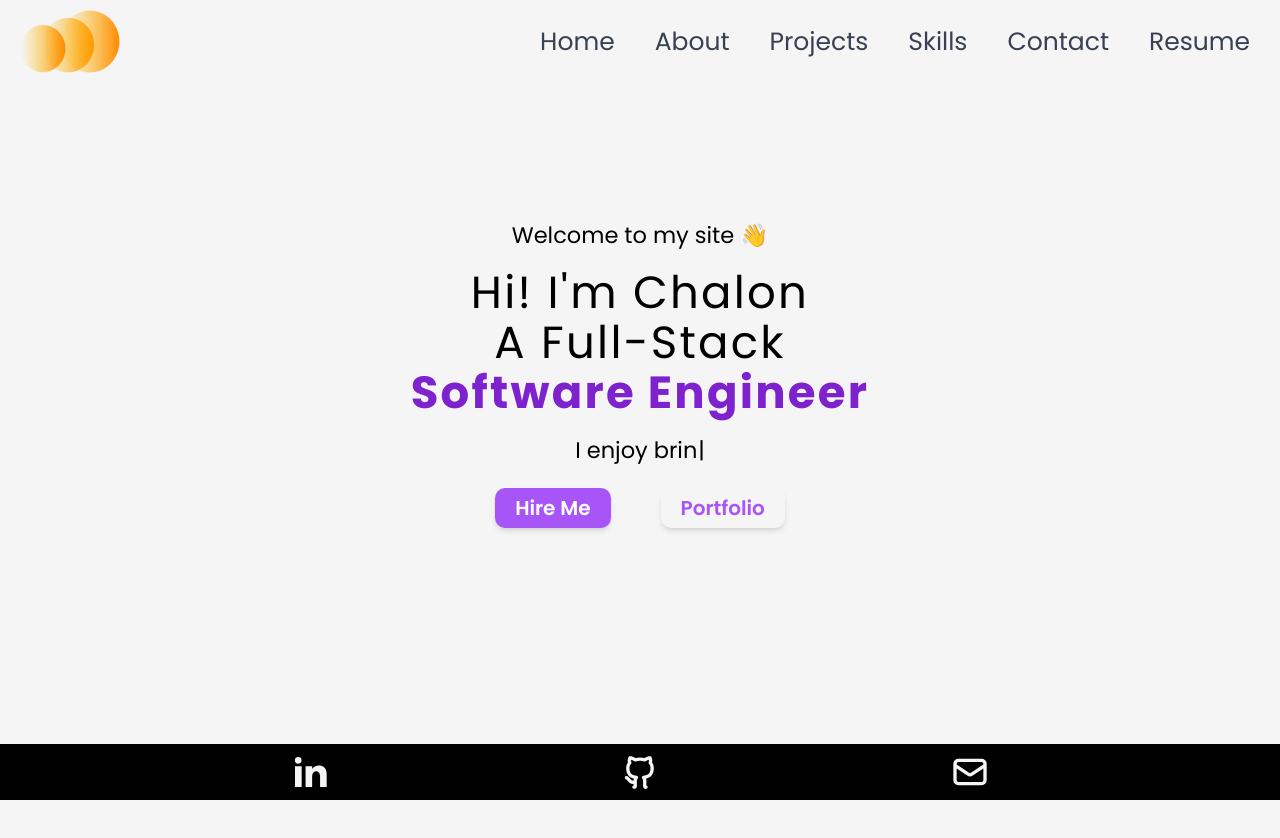
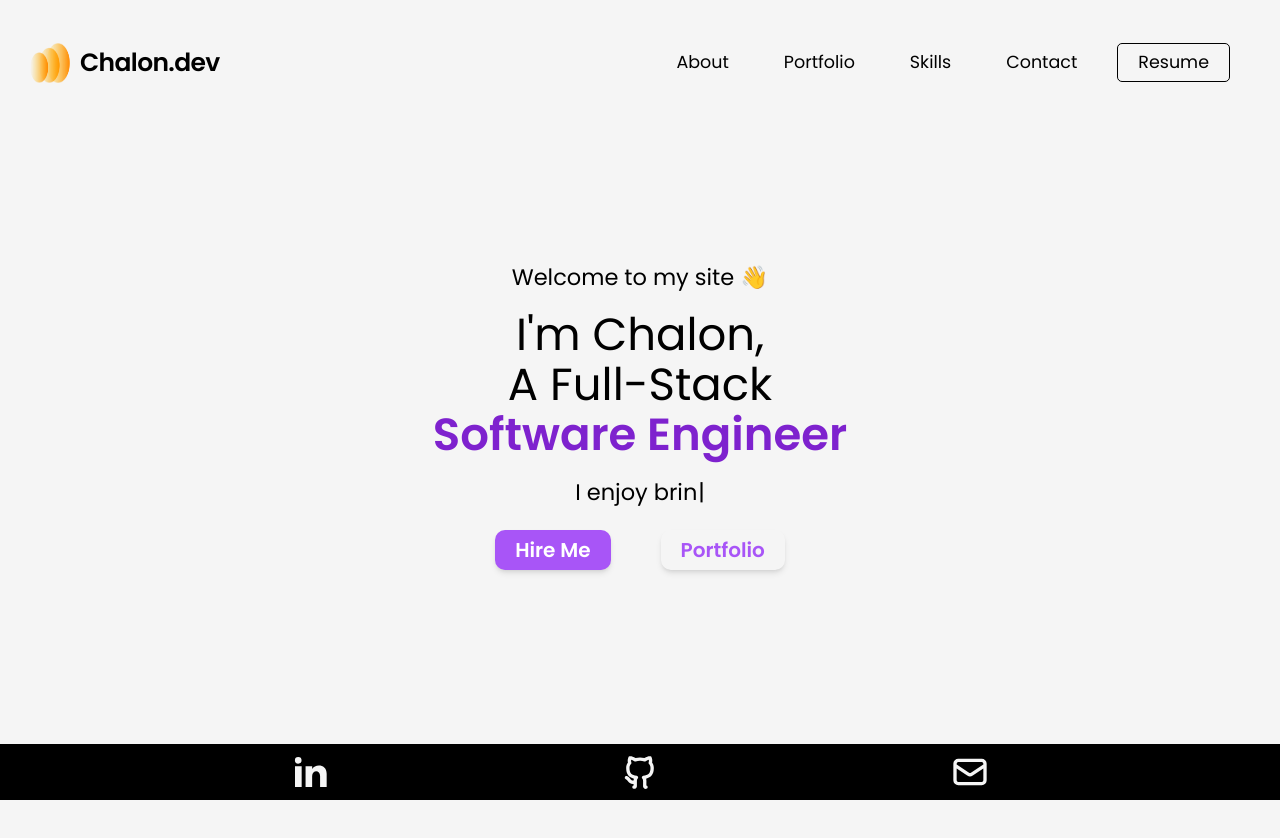
Before and after one commit to chalonlubin/chalonlubin.com, a React (Create React App) app: page / in a window 1280 px wide. Shown: the top 838 px of the page. Built offline with nearby package versions, Linux system fonts and the light colour scheme.

Commit message:
Navbar responsive and complete

```diff
--- a/src/components/Navbar.js
+++ b/src/components/Navbar.js
@@ -1,13 +1,6 @@
 import { NavLink } from "react-router-dom";
 import React, { useState } from "react";
 
-/** Navbar renders the navbar header.
- *
- * Props: none
- * State: None
- *
- * App -> Navbar
- */
 function Navbar() {
   const [isOpen, setIsOpen] = useState(false);
 
@@ -16,136 +9,79 @@ function Navbar() {
   };
 
   return (
-    <header className="bg-transparent flex justify-between items-center font-body text-xl py-2 px-4">
-      <NavLink className="flex items-center space-x-2" to="/">
+    <nav className="bg-transparent p-6 relative z-10">
+      <div className="flex items-center justify-between flex-wrap">
+        <NavLink to="/">
+          <div className="flex items-center flex-shrink-0 text-black mr-6">
             <img
+              className="h-8 w-8 mr-2"
+              alt="logo"
               src="images/logo.png"
-          alt="Chalon's custom logo"
-          className="w-20 h-auto"
-        />
+            ></img>
+            <span className="font-semibold text-xl tracking-tight">
+              Chalon.dev
+            </span>
+          </div>
         </NavLink>
-
-      {/* Hamburger Button */}
-      <div className="relative inline-block text-left md:hidden sm:inline-block">
-
-        <div>
+        <div className="block lg:hidden">
           <button
-            type="button"
-            className="hamburger-btn focus:outline-none"
+            className="flex items-center px-3 py-2 border rounded text-black hover:text-black hover:border-black"
             onClick={toggleDropdown}
           >
             <svg
+              className="fill-current h-3 w-3"
+              viewBox="0 0 20 20"
               xmlns="http://www.w3.org/2000/svg"
-              className="h-6 w-6"
-              fill="none"
-              viewBox="0 0 24 24"
-              stroke="currentColor"
             >
-              <path
-                strokeLinecap="round"
-                strokeLinejoin="round"
-                strokeWidth={2}
-                d="M4 6h16M4 12h16M4 18h16"
-              />
+              <title>Menu</title>
+              <path d="M0 3h20v2H0V3zm0 6h20v2H0V9zm0 6h20v2H0v-2z" />
             </svg>
           </button>
         </div>
-
-        {/* Dropdown Menu */}
-        {isOpen && (
-          <ul className="dropdown-content absolute right-0 mt-2 w-56 rounded-lg shadow-lg bg-white ring-1 ring-black ring-opacity-5 divide-y divide-gray-100">
-            <li>
-              <NavLink
-                to="/"
-                className="block px-4 py-2 text-sm text-gray-700 hover:bg-gray-100"
+        <div
+          className={`${
+            isOpen ? "block" : "hidden"
+          } w-full lg:block lg:flex lg:items-center lg:w-auto bg-whitesmoke ${
+            isOpen ? "shadow-lg" : ""
+          } py-2 px-4 mt-2 lg:mt-0 lg:space-x-5`}
         >
-                Home
-              </NavLink>
-            </li>
-            <li>
+          <div className="text-sm lg:flex-grow space-y-2 lg:space-y-0 lg:space-x-5 lg:flex">
             <NavLink
               to="/about"
-                className="block px-4 py-2 text-sm text-gray-700 hover:bg-gray-100"
-              >
-                About
-              </NavLink>
-            </li>
-            <li>
-              <NavLink
-                to="/projects"
-                className="block px-4 py-2 text-sm text-gray-700 hover:bg-gray-100"
-              >
-                Projects
-              </NavLink>
-            </li>
-            <li>
-              <NavLink
-                to="/skills"
-                className="block px-4 py-2 text-sm text-gray-700 hover:bg-gray-100"
-              >
-                Skills
-              </NavLink>
-            </li>
-            <li>
-              <NavLink
-                to="/contact"
-                className="block px-4 py-2 text-sm text-gray-700 hover:bg-gray-100"
-              >
-                Contact
-              </NavLink>
-            </li>
-            <li>
-              <NavLink
-                to="/resume"
-                className="block px-4 py-2 text-sm text-gray-700 hover:bg-gray-100"
-              >
-                Resume
-              </NavLink>
-            </li>
-          </ul>
-        )}
-      </div>
-
-      {/* Navbar Links */}
-      <nav className="hidden md:flex space-x-4">
-        <NavLink
-          to="/"
-          className="px-2 py-1 text-gray-700 hover:text-gray-900"
-        >
-          Home
-        </NavLink>
-        <NavLink
-          to="/about"
-          className="px-2 py-1 text-gray-700 hover:text-gray-900"
+              className="block mt-4 lg:inline-block lg:mt-0 hover:text-purple-400 px-3 py-2 rounded"
             >
               About
             </NavLink>
             <NavLink
               to="/projects"
-          className="px-2 py-1 text-gray-700 hover:text-gray-900"
+              className="block mt-4 lg:inline-block lg:mt-0 hover:text-purple-400 px-3 py-2 rounded"
             >
-          Projects
+              Portfolio
             </NavLink>
             <NavLink
               to="/skills"
-          className="px-2 py-1 text-gray-700 hover:text-gray-900"
+              className="block mt-4 lg:inline-block lg:mt-0 hover:text-purple-400 px-3 py-2 rounded"
             >
               Skills
             </NavLink>
             <NavLink
               to="/contact"
-          className="px-2 py-1 text-gray-700 hover:text-gray-900"
+              className="block mt-4 lg:inline-block lg:mt-0 hover:text-purple-400 px-3 py-2 rounded"
             >
               Contact
             </NavLink>
-        <NavLink
-          to="/resume"
-          className="px-2 py-1 text-gray-700 hover:text-gray-900"
+          </div>
+          <div>
+            <a
+              href="#"
+              className="inline-block text-sm px-4 py-2 leading-none border rounded border-black hover:border-transparent hover:text-purple-500 hover:bg-white mt-4 lg:mt-0"
             >
               Resume
-        </NavLink>
+            </a>
+          </div>
+        </div>
+      </div>
     </nav>
-    </header>
   );
 }
 
--- a/src/routes/Home.js
+++ b/src/routes/Home.js
@@ -1,5 +1,4 @@
 import React from "react";
-import "../sass/Home.scss";
 import Typewriter from "typewriter-effect";
 
 function Home() {
@@ -7,10 +6,10 @@ function Home() {
     <div className="home-container flex flex-wrap items-center justify-center h-screen w-full">
       <div className="home-wrapper text-center p-5 mb-44 min-w-min">
         <p className="home-welcome text-lg mb-3">Welcome to my site 👋</p>
-        <h1 className="home-hero text-4xl mb-3 tracking-wider">
-          Hi! I'm Chalon
+        <h1 className="home-hero text-4xl mb-3 leading-10">
+          I'm Chalon,
           <br />A Full-Stack <br />
-          <span className="text-4xl mb-3 text-purple-700 font-bold">
+          <span className="text-4xl mb-3 text-purple-700 font-semibold">
             Software Engineer
           </span>
         </h1>
--- a/src/sass/Home.scss
+++ /dev/null
@@ -1,24 +0,0 @@
-@import "_variables.scss";
-
-/* Hero/Homepage styling */
-
-// .home {
-//   width: 95vw;
-//   height: 95vh;
-//   // height: 70vh;
-//   // display: flex;
-//   // // text-align: center;
-//   // // align-items: center;
-//   // // justify-content: center;
-//   // padding: 2%;
-//   // margin: 2%;
-//   // color: black;
-//   // p {
-//   //   font-size: 1.5rem;
-//   //   font-weight: bold;
-//   // }
-//   // h1 {
-//   //   font-size: 3rem;
-//   // }
-
-// }
--- a/tailwind.config.js
+++ b/tailwind.config.js
@@ -4,7 +4,8 @@ module.exports = {
   theme: {
     extend: {
       colors: {
-        'ivory': 'ivory',
+        // Add your custom colors here
+        whitesmoke: "#f5f5f5",
       },
     },
   },
```
Lines whose indentation alone changed are shown as unchanged.
